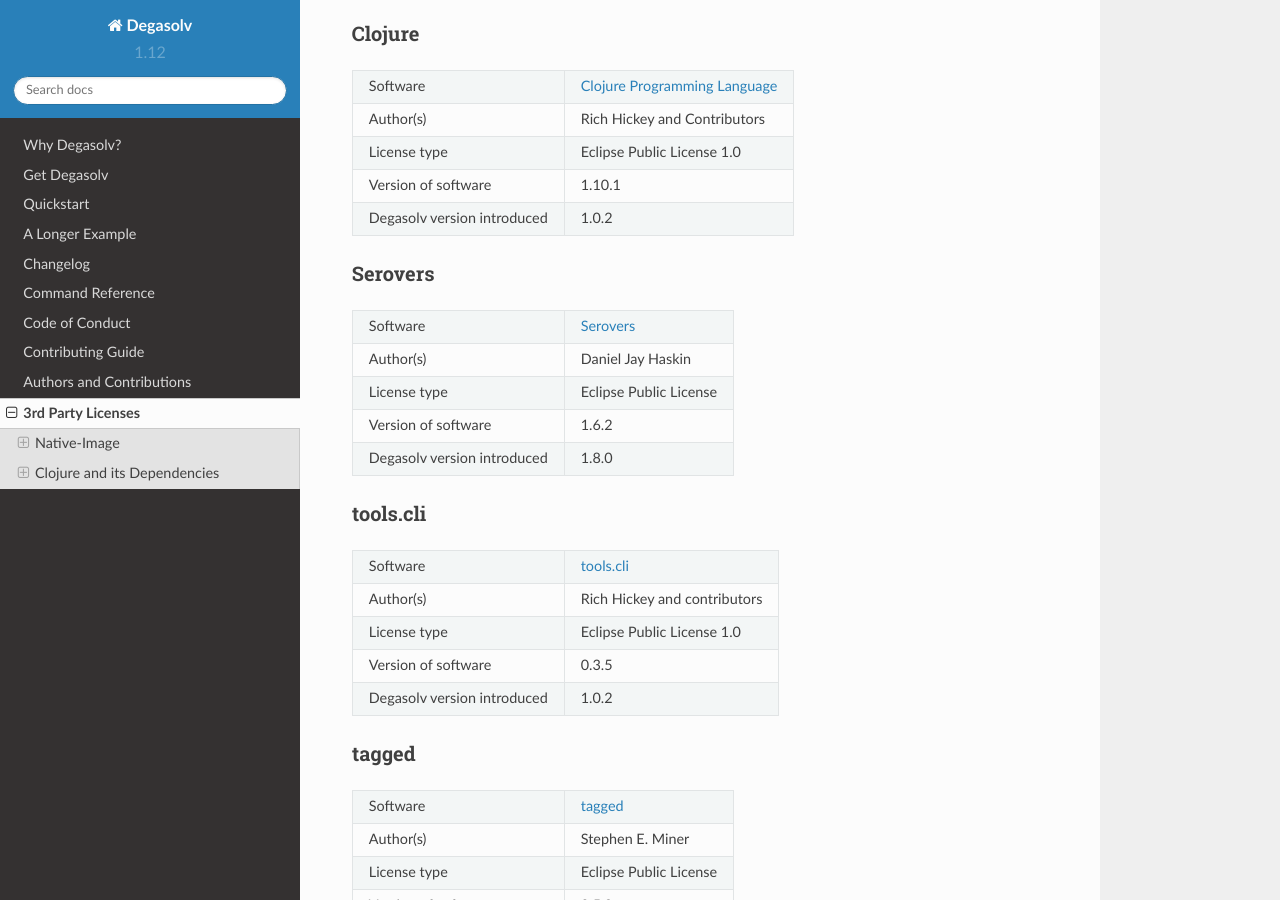
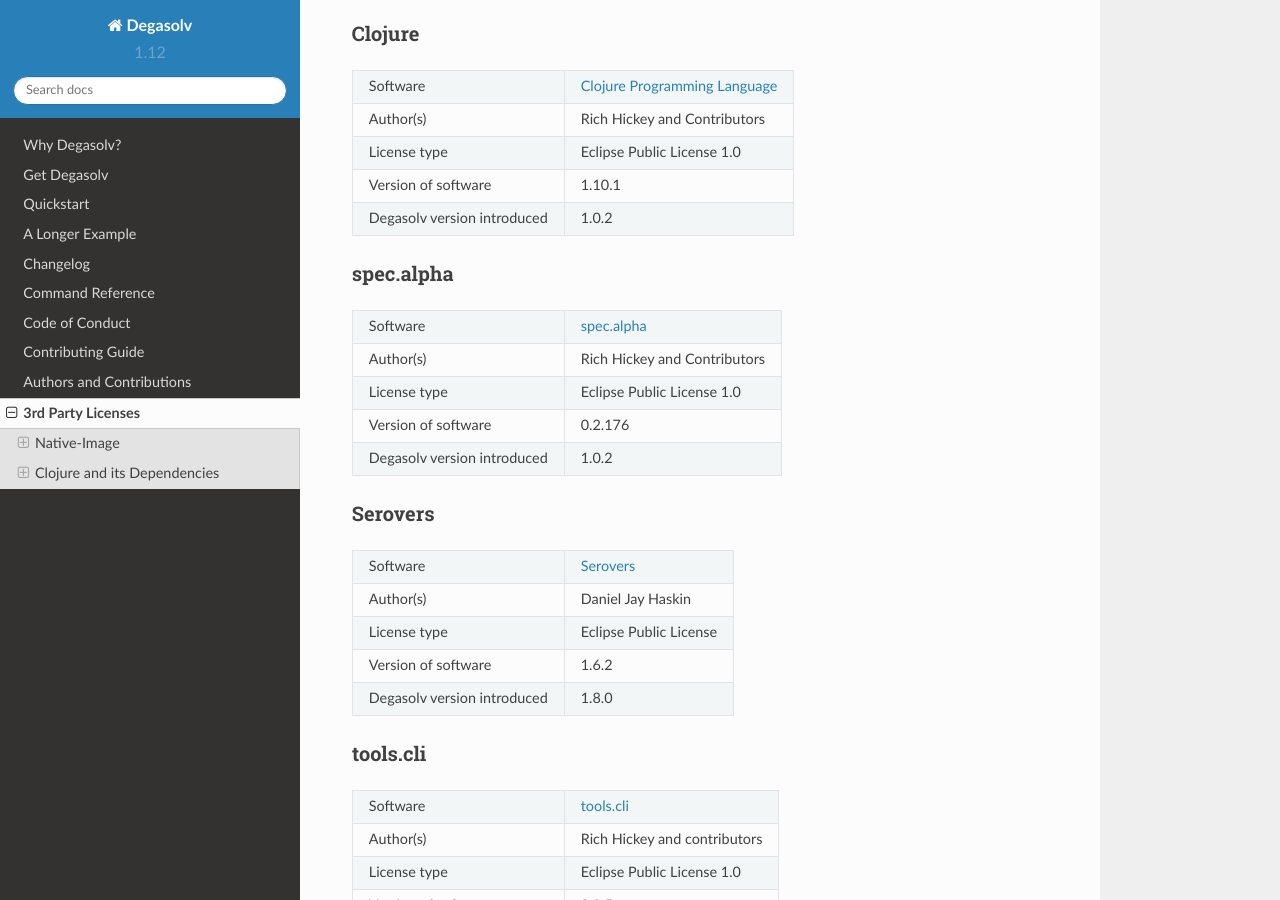
Before and after one commit to djhaskin987/degasolv, a Sphinx documentation site: the page built from docs/3rd-party-licenses.rst, in a window 1280 px wide and 900 px high, scrolled down 8039 px. Built offline with Sphinx 7.4.7 and the Read the Docs theme 2.0.0, drawn with Linux system fonts in a browser that asks for light colours.

Commit message:
Move to clojure.spec.alpha

```diff
--- a/docs/3rd-party-licenses.rst
+++ b/docs/3rd-party-licenses.rst
@@ -399,6 +399,23 @@
 
 .. _Clojure Programming Language: https://github.com/clojure/clojure/releases/tag/clojure-1.10.1
 
+spec.alpha
+++++++++++
+
++------------------------------+--------------------------------------+
+| Software                     | `spec.alpha`_                        |
++------------------------------+--------------------------------------+
+| Author(s)                    | Rich Hickey and Contributors         |
++------------------------------+--------------------------------------+
+| License type                 | Eclipse Public License 1.0           |
++------------------------------+--------------------------------------+
+| Version of software          | 0.2.176                              |
++------------------------------+--------------------------------------+
+| Degasolv version introduced  | 1.0.2                                |
++------------------------------+--------------------------------------+
+
+.. _spec.alpha: https://github.com/clojure/spec.alpha
+
 Serovers
 ++++++++
 
```
Also changed, not shown: 4 other files.
